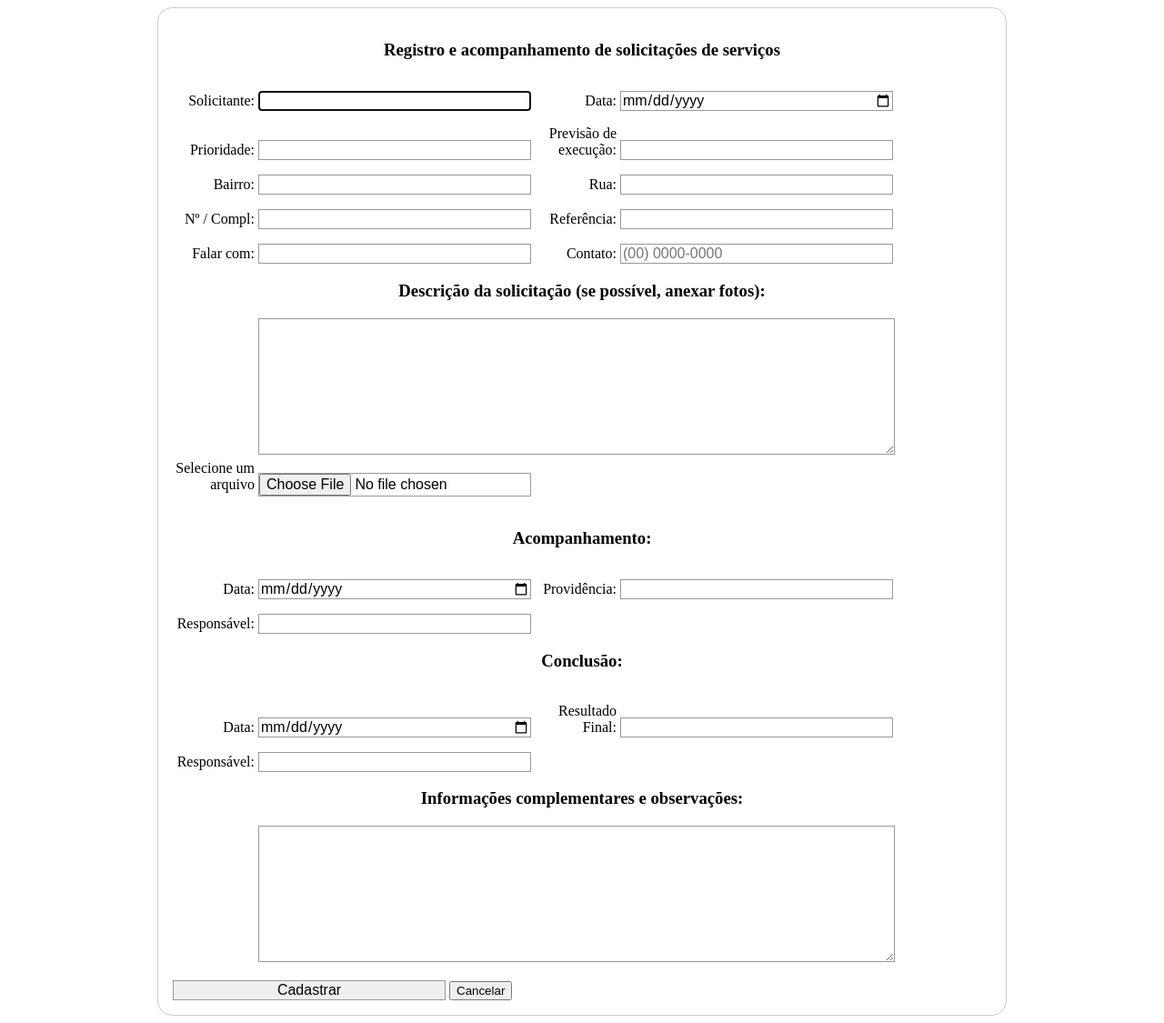
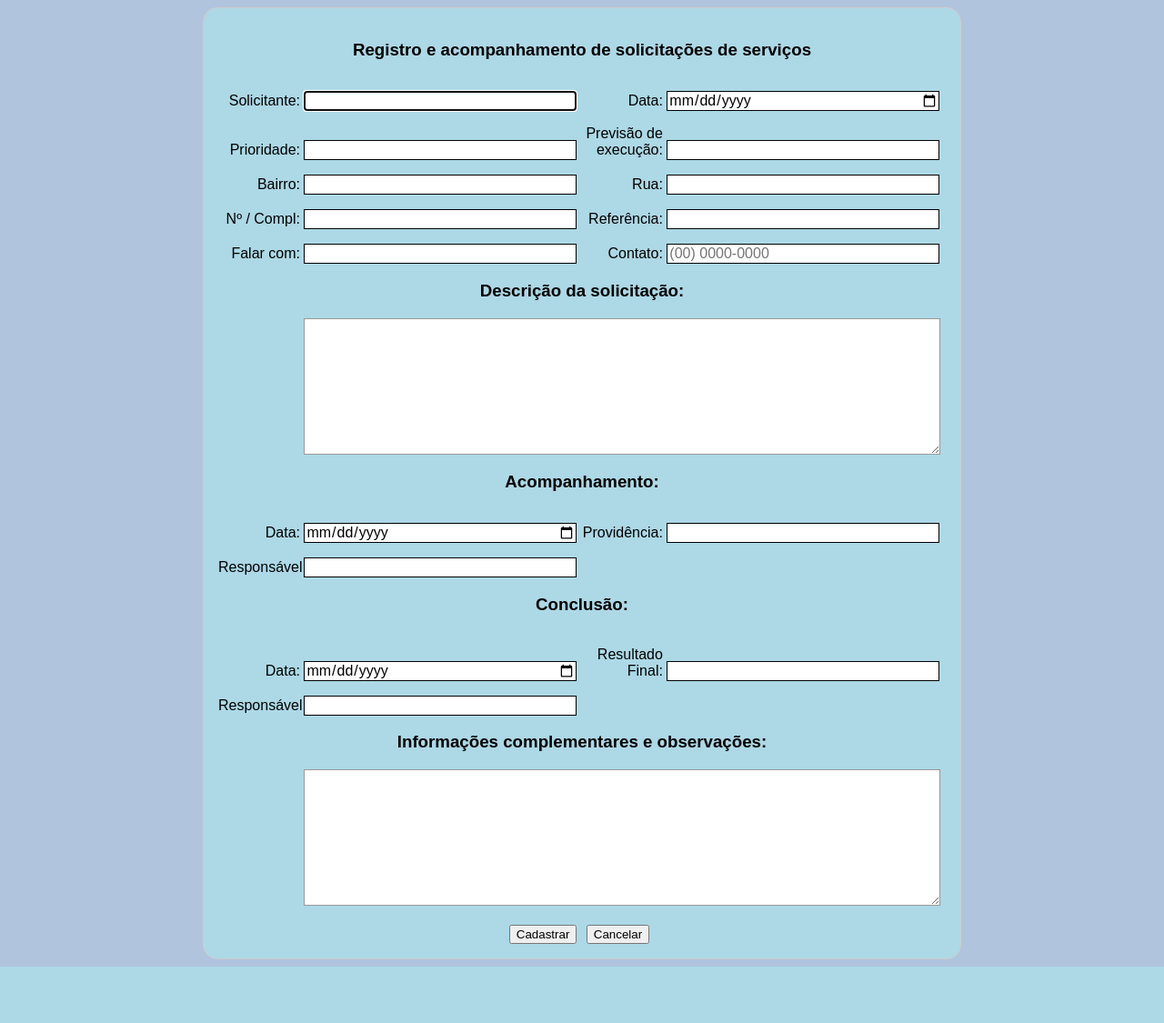
Before and after one commit to anguimaraes/Projeto_registro, a PHP site: page /formCadastro.php in a window 1280 px wide. Shown: the whole page at 91% size. After the commit the page ends 1063 px from the top, so only its background shows below. Run offline with PHP 8.4, Linux system fonts and the light colour scheme.

Commit message:
projeto com css

```diff
--- a/cadastrar.php
+++ b/cadastrar.php
@@ -14,7 +14,6 @@ try{
 	$referencia = filter_var($_POST['referencia']);
 	$falar = filter_var($_POST['falar']);
 	$contato = filter_var($_POST['contato']);
-	$formFile = filter_var($_POST['formFile']);
 	$desc_solic = filter_var($_POST['desc_solic']);
 	$data_2 = filter_var($_POST['data_2']);
 	$providencia = filter_var($_POST['providencia']);
@@ -25,7 +24,7 @@ try{
 	$info_complementares = filter_var($_POST['info_complementares']);
 
 	//inserindo os dados
-	$insert = $conectar->prepare("INSERT INTO solicitacoes (solicitante, data_1, prioridade,previ_exec, bairro, Rua, num_compl, referencia, falar, contato, desc_solic, formFile, data_2, providencia, responsavel_1, data_3, resultado_final, responsavel_2, info_complementares) VALUES (:solicitante, :data_1, :prioridade, :previ_exec, :bairro, :Rua, :num_compl, :referencia, :falar, :contato, :desc_solic, :formFile, :data_2, :providencia, :responsavel_1, :data_3, :resultado_final, :responsavel_2, :info_complementares)");
+	$insert = $conectar->prepare("INSERT INTO solicitacoes (solicitante, data_1, prioridade,previ_exec, bairro, Rua, num_compl, referencia, falar, contato, desc_solic, data_2, providencia, responsavel_1, data_3, resultado_final, responsavel_2, info_complementares) VALUES (:solicitante, :data_1, :prioridade, :previ_exec, :bairro, :Rua, :num_compl, :referencia, :falar, :contato, :desc_solic, :data_2, :providencia, :responsavel_1, :data_3, :resultado_final, :responsavel_2, :info_complementares)");
 
 	$insert->bindParam(':solicitante', $solicitante);
 	$insert->bindParam(':data_1', $data_1);
@@ -37,7 +36,6 @@ try{
 	$insert->bindParam(':referencia', $referencia);
 	$insert->bindParam(':falar', $falar);
 	$insert->bindParam(':contato', $contato);
-	$insert->bindParam(':formFile', $formFile);
 	$insert->bindParam(':desc_solic', $desc_solic);
 	$insert->bindParam(':data_2', $data_2);
 	$insert->bindParam(':providencia', $providencia);
--- a/editar.php
+++ b/editar.php
@@ -16,7 +16,6 @@ try{
 	$falar = filter_var($_POST['falar']);
 	$contato = filter_var($_POST['contato']);
 	$desc_solic = filter_var($_POST['desc_solic']);
-	$formFile = filter_var($_POST['formFile']);
 	$data_2 = filter_var($_POST['data_2']);
 	$providencia = filter_var($_POST['providencia']);
 	$responsavel_1 = filter_var($_POST['responsavel_1']);
@@ -26,7 +25,7 @@ try{
 	$info_complementares = filter_var($_POST['info_complementares']);
 
 	//inserindo os dados
-	$update = $conectar->prepare("UPDATE solicitacoes SET solicitante= :solicitante, data_1= :data_1, prioridade= :prioridade, previ_exec= :previ_exec, bairro=:bairro, Rua= :Rua, num_compl= :num_compl, referencia= :referencia, falar= :falar, contato= :contato, desc_solic= :desc_solic, formFile= :formFile, data_2= :data_2, providencia= :providencia, responsavel_1= :responsavel_1, data_3= :data_3, resultado_final= :resultado_final, responsavel_2= :responsavel_2, info_complementares= :info_complementares WHERE id_registro = :id_registro");
+	$update = $conectar->prepare("UPDATE solicitacoes SET solicitante= :solicitante, data_1= :data_1, prioridade= :prioridade, previ_exec= :previ_exec, bairro=:bairro, Rua= :Rua, num_compl= :num_compl, referencia= :referencia, falar= :falar, contato= :contato, desc_solic= :desc_solic, data_2= :data_2, providencia= :providencia, responsavel_1= :responsavel_1, data_3= :data_3, resultado_final= :resultado_final, responsavel_2= :responsavel_2, info_complementares= :info_complementares WHERE id_registro = :id_registro");
 
 	$update->bindParam(':id_registro', $id_registro);
 	$update->bindParam(':solicitante', $solicitante);
@@ -40,7 +39,6 @@ try{
 	$update->bindParam(':falar', $falar);
 	$update->bindParam(':contato', $contato);
 	$update->bindParam(':desc_solic', $desc_solic);
-	$update->bindParam(':formFile', $formFile);
 	$update->bindParam(':data_2', $data_2);
 	$update->bindParam(':providencia', $providencia);
 	$update->bindParam(':responsavel_1', $responsavel_1);
--- a/estilos.css
+++ b/estilos.css
@@ -19,12 +19,14 @@
         form {
     /* Apenas para centralizar o form na página */
     margin: 0 auto;
-    width: 900px;
+    width: 800px;
+    background-color: #ADD8E6;
     /* Para ver as bordas do formulário */
     padding: 1em;
     border: 1px solid #CCC;
     border-radius: 1em;
     overflow: hidden;
+    font-family: sans-serif;
 
 }
     form div + div {
@@ -40,7 +42,7 @@ label {
     text-align: right;
 }
 
-input, textarea {
+    input, textarea {
     /* Para certificar-se que todos os campos de texto têm as mesmas configurações de fonte. Por padrão, textareas ter uma fonte monospace*/
     font: 1em sans-serif;
 
@@ -53,7 +55,7 @@ input, textarea {
     border: 1px solid #999;
 }
 
-input:focus, textarea:focus {
+    input, textarea:focus {
     /* Dar um pouco de destaque nos elementos ativos */
     border-color: #000;
 }
@@ -78,6 +80,7 @@ textarea {
 .button {
     /* Para posicionar os botões para a mesma posição dos campos de texto */
     padding-left: 90px; /* mesmo tamanho que os elementos do tipo label */
+    font-family: sans-serif;
 }
 button {
     /* Esta margem extra representa aproximadamente o mesmo espaço que o espaço entre as labels e os seus campos de texto*/
@@ -85,12 +88,14 @@ button {
     text-align: center;
     margin-top: 5px;
     margin-right: 6px;
+    font-family: sans-serif;
 
 }
 
 
 #botao{
    text-align: center;
+   font-family: sans-serif;
 
 
 }
@@ -98,22 +103,26 @@ button {
 button#botaoEditar{
 
     background-color: #7CFC00;
+    font-family: sans-serif;
 }
 
 button#botaoExcluir{
 
     background-color: #FF0000;
+    font-family: sans-serif;
 }
 
 table#titulo{
 
-    background-color: #C0C0C0;
+    background-color: #DCDCDC;
+    font-family: sans-serif;
 }
 
 
 a {
    color: black;
    text-decoration: none;
+   font-family: sans-serif;
 }
 table {
   border-collapse: separate;
@@ -136,9 +145,66 @@ table#corpo{
 
     border: none;
     background-color: #ADD8E6;
+    font-family: sans-serif;
 }
 
 input#cadastro{
 
     text-align: center;
+    font-family: sans-serif;
 }
+
+
+
+body{
+
+        background-color:  #B0C4DE;
+        font-family: sans-serif;
+
+}
+
+div#botao-pesquisa{
+
+    text-align: left;
+    font-family: sans-serif;
+
+}
+
+
+div#botao-consulta{
+
+    display: inline-block;
+    font-family: sans-serif;
+
+}
+
+div#botao-cadastrar{
+
+    text-align: center;
+    font-family: sans-serif;
+}
+
+form#botao-pesquisa{
+
+    margin-top: -40px;
+   display: inline-block;
+   padding: 20px;
+   margin-bottom: 20px;
+   margin-left: 5px;
+   width: 300px;
+   background-color: #ADD8E6;
+    /* Para ver as bordas do formulário */
+    padding: 1em;
+    border: 1px solid #CCC;
+    border-radius: 1em;
+    overflow: hidden;
+    border-color: #000;
+    font-family: sans-serif;
+
+}
+
+div#botao-editar{
+
+    text-align: center;
+
+}
--- a/formCadastro.php
+++ b/formCadastro.php
@@ -61,15 +61,12 @@
         <input type="text" placeholder="(00) 0000-0000" data-mask="(00) 0000-0000" maxlength="15" autocomplete="on" name="contato" id="contato" />
     </div>
 
-<h3>Descrição da solicitação (se possível, anexar fotos):</h3>
+<h3>Descrição da solicitação:</h3>
 
 
     <div>
         <label for="desc_solic"></label>
         <textarea  name="desc_solic" id="desc_solic"></textarea>
-        <p> </p>
-        <label for="formFile" class="form-label">Selecione um arquivo</label>
-                <input class="form-control" type="file" name="formFile" id="formFile">
     </div>
 
     <h3>Acompanhamento:</h3>
@@ -114,9 +111,10 @@
         <p> </p>
     </div>
 
-
-    <input type="submit" value="Cadastrar">
+    <div id="botao-cadastrar">
+    <button type="submit">Cadastrar</button>
     <button><a href="index.php">Cancelar</a> </button>
+    </div>
 </form>
 
 
```
Also changed, not shown: consulta.php (+10 -6 lines), formEditar.php (+6 -6 lines), index.php (+6 -6 lines), imagens/fundo.jpg (added).
